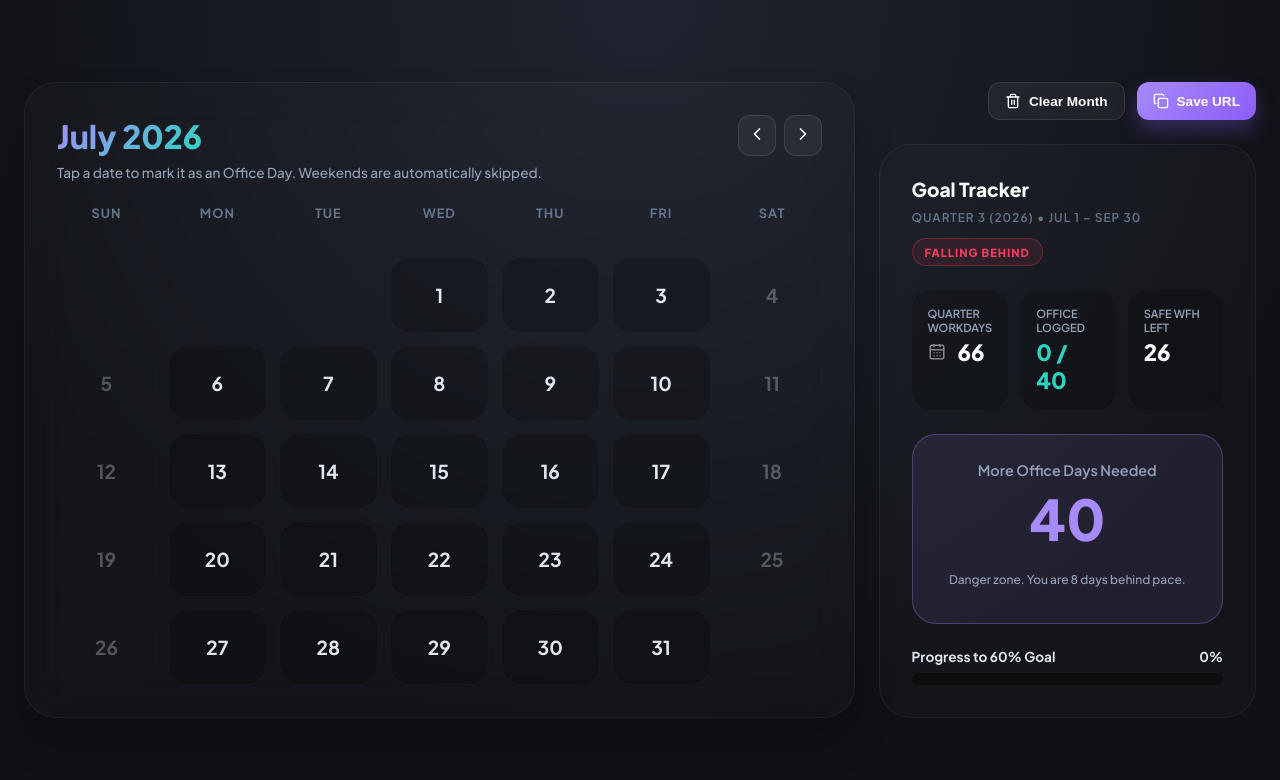
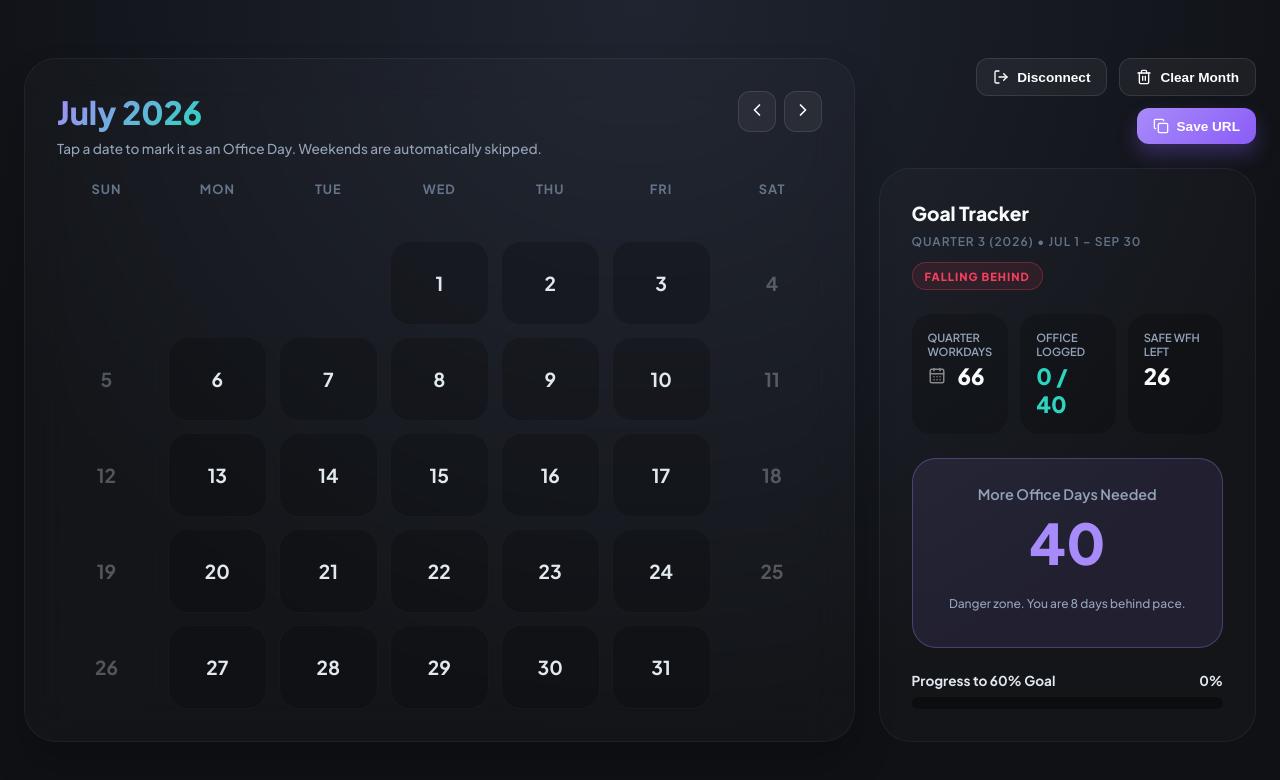
Before and after one commit to Adityakumar09/OfficePulse, a React (Vite) app in the folder client/: page /u/1 in a window 1280 px wide. Shown: the top 780 px of the page. Built offline with nearby package versions, Linux system fonts and the light colour scheme; no server answers.

Commit message:
fixed the badges

```diff
--- a/client/src/pages/Dashboard.css
+++ b/client/src/pages/Dashboard.css
@@ -96,7 +96,11 @@
 }
 .action-btn:hover { background: rgba(255, 255, 255, 0.1); border-color: rgba(255, 255, 255, 0.2); }
 .clear-btn:hover { background: rgba(244, 63, 94, 0.1); border-color: rgba(244, 63, 94, 0.4); color: #f43f5e; }
-.copy-btn { background: linear-gradient(135deg, #a78bfa, #8b5cf6); border: none; box-shadow: 0 10px 20px rgba(139, 92, 246, 0.3); }
+
+/* NEW: Disconnect Button Hover */
+.logout-btn:hover { background: rgba(148, 163, 184, 0.1); border-color: rgba(148, 163, 184, 0.4); color: #cbd5e1; }
+
+.copy-btn { background: linear-gradient(135deg, #a78bfa, #8b5cf6); border: none; box-shadow: 0 10px 20px rgba(139, 92, 246, 0.3); }.copy-btn { background: linear-gradient(135deg, #a78bfa, #8b5cf6); border: none; box-shadow: 0 10px 20px rgba(139, 92, 246, 0.3); }
 .copy-btn:hover { transform: translateY(-2px); box-shadow: 0 15px 25px rgba(139, 92, 246, 0.4); background: linear-gradient(135deg, #b8a1fa, #9d74f7); }
 
 .popup-toast {
--- a/client/src/pages/Dashboard.jsx
+++ b/client/src/pages/Dashboard.jsx
@@ -1,12 +1,13 @@
 import React, { useState, useEffect } from 'react';
-import { useParams } from 'react-router-dom';
+import { useParams, useNavigate } from 'react-router-dom';
 import axios from 'axios';
 import { format, addMonths, subMonths, startOfMonth, endOfMonth, eachDayOfInterval, isWeekend, getDay } from 'date-fns';
-import { ChevronLeft, ChevronRight, Copy, Check, Trash2, CalendarDays } from 'lucide-react';
+import { ChevronLeft, ChevronRight, Copy, Check, Trash2, CalendarDays, LogOut } from 'lucide-react';
 import './Dashboard.css';
 
 export default function Dashboard() {
   const { uuid } = useParams();
+  const navigate = useNavigate(); // Added for routing
   const [records, setRecords] = useState([]);
   const [currentDate, setCurrentDate] = useState(new Date());
   const [showToast, setShowToast] = useState(false);
@@ -60,6 +61,18 @@ export default function Dashboard() {
     setTimeout(() => setShowToast(false), 3000);
   };
 
+  // NEW FEATURE: Disconnect Session
+  const handleDisconnect = () => {
+    const confirmLogout = window.confirm(
+      "⚠️ WARNING: Have you saved your Tracker URL?\n\nIf you haven't copied your URL, you will lose access to this dashboard forever. Click OK to clear your session and return to the home screen."
+    );
+
+    if (confirmLogout) {
+      localStorage.removeItem('officeTrackerUuid'); // Wipes the local token
+      navigate('/'); // Routes back to the Landing Page
+    }
+  };
+
   const monthStart = startOfMonth(currentDate);
   const monthEnd = endOfMonth(monthStart);
   const daysInMonth = eachDayOfInterval({ start: monthStart, end: monthEnd });
@@ -78,7 +91,6 @@ export default function Dashboard() {
       if (!isWeekend(d)) totalQuarterWorkdays++;
     }
 
-    // Calculate how many working days have passed UP TO TODAY
     let passedWorkdays = 0;
     const effectiveToday = today > qEnd ? qEnd : (today < qStart ? qStart : today);
     for (let d = new Date(qStart); d <= effectiveToday; d.setDate(d.getDate() + 1)) {
@@ -96,7 +108,6 @@ export default function Dashboard() {
     const wfhAllowance = totalQuarterWorkdays - mandateTarget;
     const overallCompletionPercentage = mandateTarget > 0 ? Math.min(Math.round((officeCount / mandateTarget) * 100), 100) : 0;
 
-    // PACING LOGIC
     const expectedPace = Math.ceil(passedWorkdays * 0.60);
     const daysBehindPace = expectedPace - officeCount;
 
@@ -113,7 +124,7 @@ export default function Dashboard() {
     } else if (daysBehindPace <= -1) {
       statusText = "Ahead of Pace";
       statusClass = "status-track";
-      barColor = "linear-gradient(90deg, #a78bfa, #8b5cf6)"; // Special Purple for being ahead
+      barColor = "linear-gradient(90deg, #a78bfa, #8b5cf6)";
       explainerText = `Great job! You are ${Math.abs(daysBehindPace)} day(s) ahead of the required pace.`;
     } else if (daysBehindPace === 1 || daysBehindPace === 2) {
       statusText = "Needs Attention";
@@ -185,6 +196,11 @@ export default function Dashboard() {
         {/* RIGHT SIDE: Friendly Stats & Controls */}
         <div className="stats-panel">
           <div className="top-bar">
+            {/* NEW BUTTON ADDED HERE */}
+            <button onClick={handleDisconnect} className="action-btn logout-btn">
+              <LogOut size={16} /> Disconnect
+            </button>
+
             <button onClick={clearCurrentMonth} className="action-btn clear-btn">
               <Trash2 size={16} /> Clear Month
             </button>
```
Also changed, not shown: 1 other file (tests, documents, lock files or other folders).
